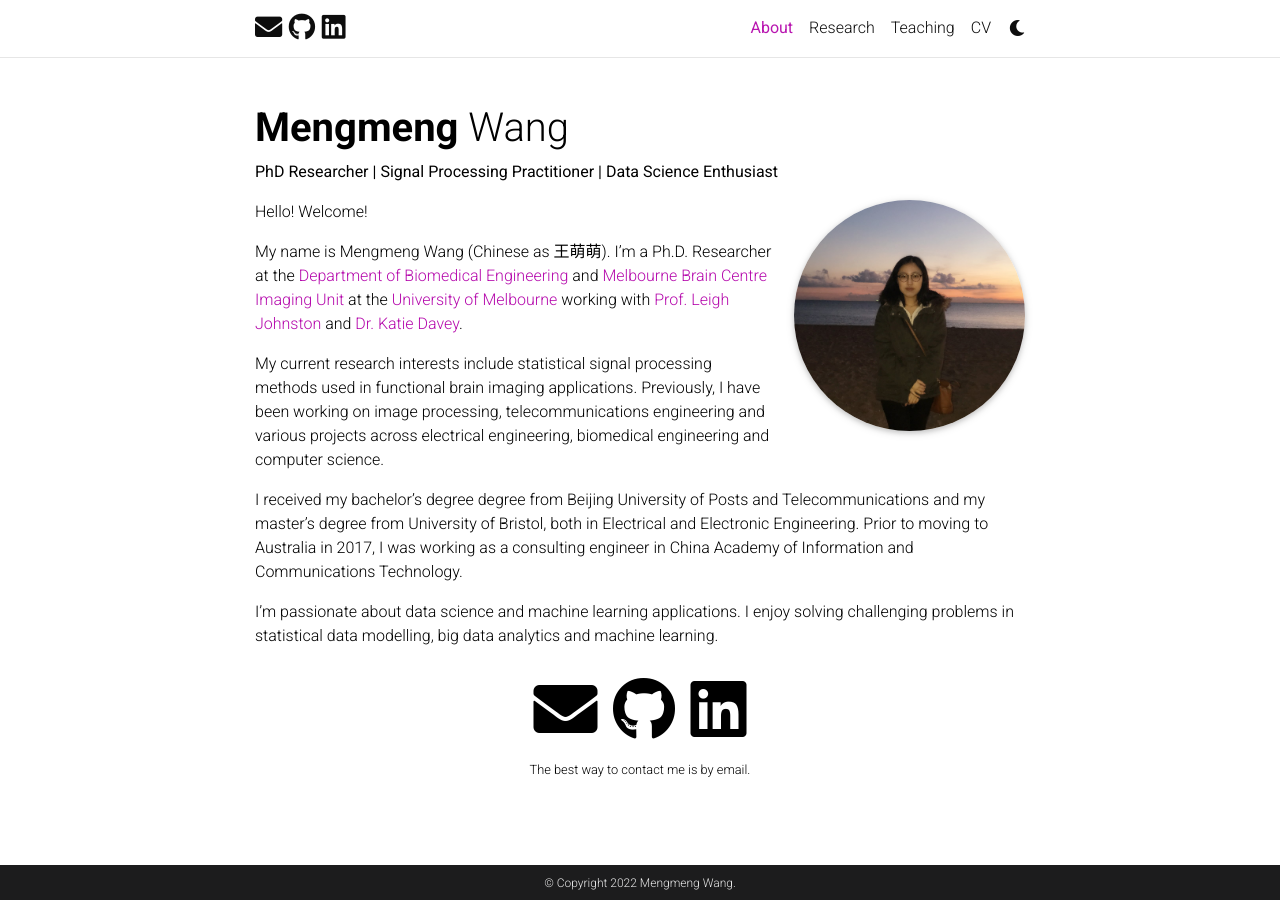
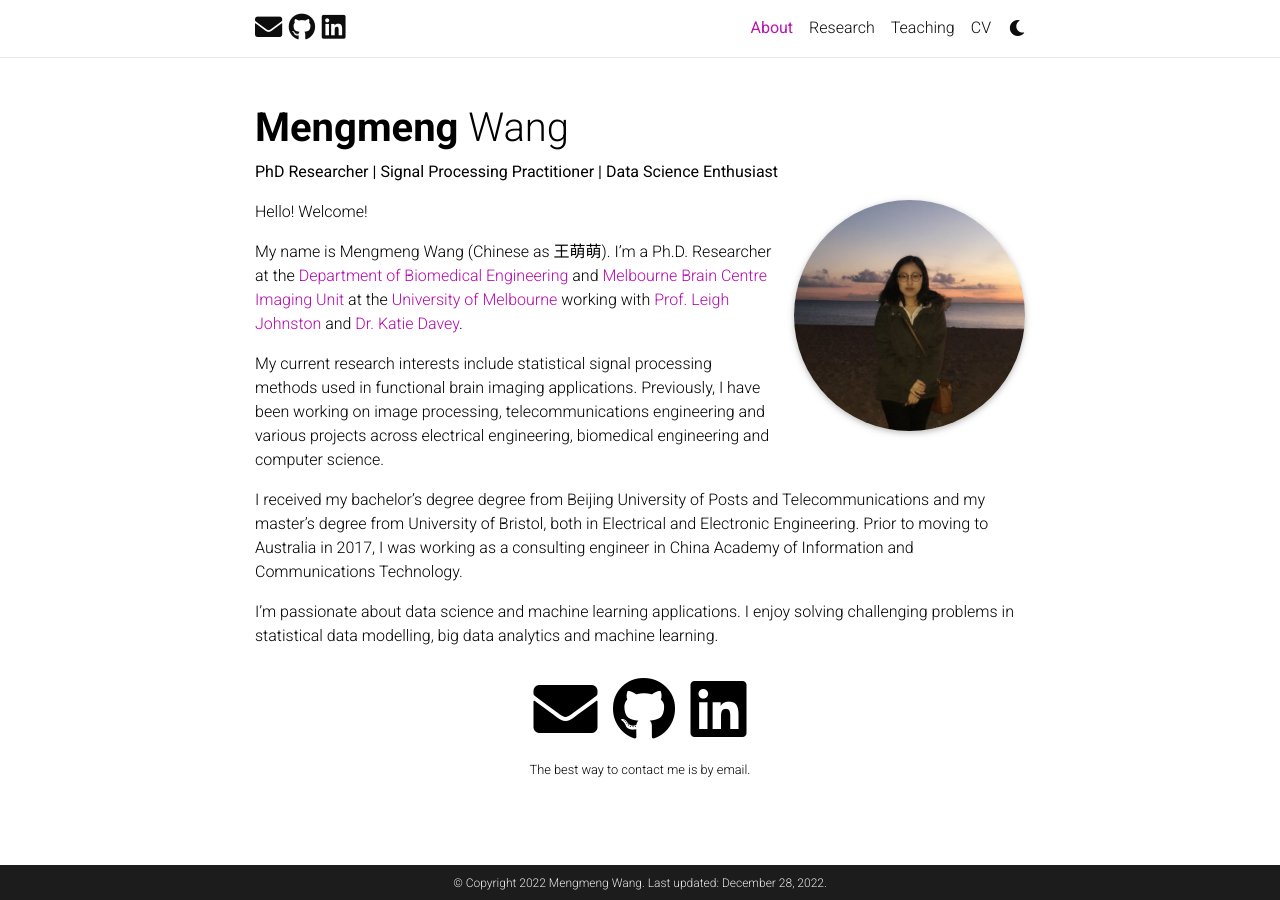
Before and after one commit to mengmwang/mengmwang.github.io, a Jekyll site: the page built from _pages/about.md, in a window 1280 px wide. Built offline with Jekyll 4.4.1, drawn with Linux system fonts in a browser that asks for light colours; full-size pictures stand in for the smaller copies a plugin makes; comment, search, counter and statistics services are not loaded; a style sheet for code colours, icons or effects is not loaded.

Commit message:
Update _config.yml

```diff
--- a/_config.yml
+++ b/_config.yml
@@ -8,19 +8,19 @@
 last_name: Wang
 email: mengmengw@student.unimelb.edu.au
 description: > # the ">" symbol means to ignore newlines until "footer_text:"
-  Mengmeng Wang's Personal Page
+  A simple, whitespace theme for academics. Based on [*folio](https://github.com/bogoli/-folio) design.
 footer_text: >
 #  Powered by <a href="https://jekyllrb.com/" target="_blank">Jekyll</a> with <a href="https://github.com/alshedivat/al-folio">al-folio</a> theme.
 #  Hosted by <a href="https://pages.github.com/" target="_blank">GitHub Pages</a>.
 #  Photos from <a href="https://unsplash.com" target="_blank">Unsplash</a>.
-keywords: jekyll, jekyll-theme, academic-website, portfolio-website, Australia, Melbourne, Engineer, PhD # add your own keywords or leave empty
+keywords: jekyll, jekyll-theme, academic-website, portfolio-website # add your own keywords or leave empty
 
 lang: en # the language of your site (for example: en, fr, cn, ru, etc.)
 icon: 🌏 # the emoji used as the favicon (alternatively, provide image name in /assets/img/)
 
 url: https://mengmwang.github.io # the base hostname & protocol for your site
 baseurl:  # the subpath of your site, e.g. /blog/
-last_updated: false # set to true if you want to display last updated in the footer
+last_updated: true # set to true if you want to display last updated in the footer
 impressum_path:  # set to path to include impressum link in the footer, use the same path as permalink in a page, helps to conform with EU GDPR
 
 # -----------------------------------------------------------------------------
@@ -32,8 +32,8 @@
 highlight_theme_dark: native    # https://github.com/jwarby/jekyll-pygments-themes
 
 # repo color theme
-repo_theme_light: light       # https://github.com/anuraghazra/github-readme-stats/blob/master/themes/README.md
-repo_theme_dark: default           # https://github.com/anuraghazra/github-readme-stats/blob/master/themes/README.md
+repo_theme_light: defalut       # https://github.com/anuraghazra/github-readme-stats/blob/master/themes/README.md
+repo_theme_dark: dark           # https://github.com/anuraghazra/github-readme-stats/blob/master/themes/README.md
 
 # -----------------------------------------------------------------------------
 # RSS Feed
@@ -92,7 +92,7 @@
 # Analytics and search engine verification
 # -----------------------------------------------------------------------------
 
-google_analytics:  # your Goole Analytics measurement ID (format: G-XXXXXXXXXX)
+google_analytics: G-JTDC4NMSPF # your Goole Analytics measurement ID (format: G-XXXXXXXXXX)
 panelbear_analytics:  # panelbear analytics site ID (format: XXXXXXXXX)
 
 google_site_verification: omR4j0r7x4IbL1k_1j2a-5oySGVxAio6UVEd7DBCP4k # your google-site-verification ID (Google Search Console)
@@ -223,7 +223,7 @@
 
 scholar:
 
-  last_name: Wang
+  last_name: [Wang]
   first_name: [Mengmeng]
 
   style: apa
```
